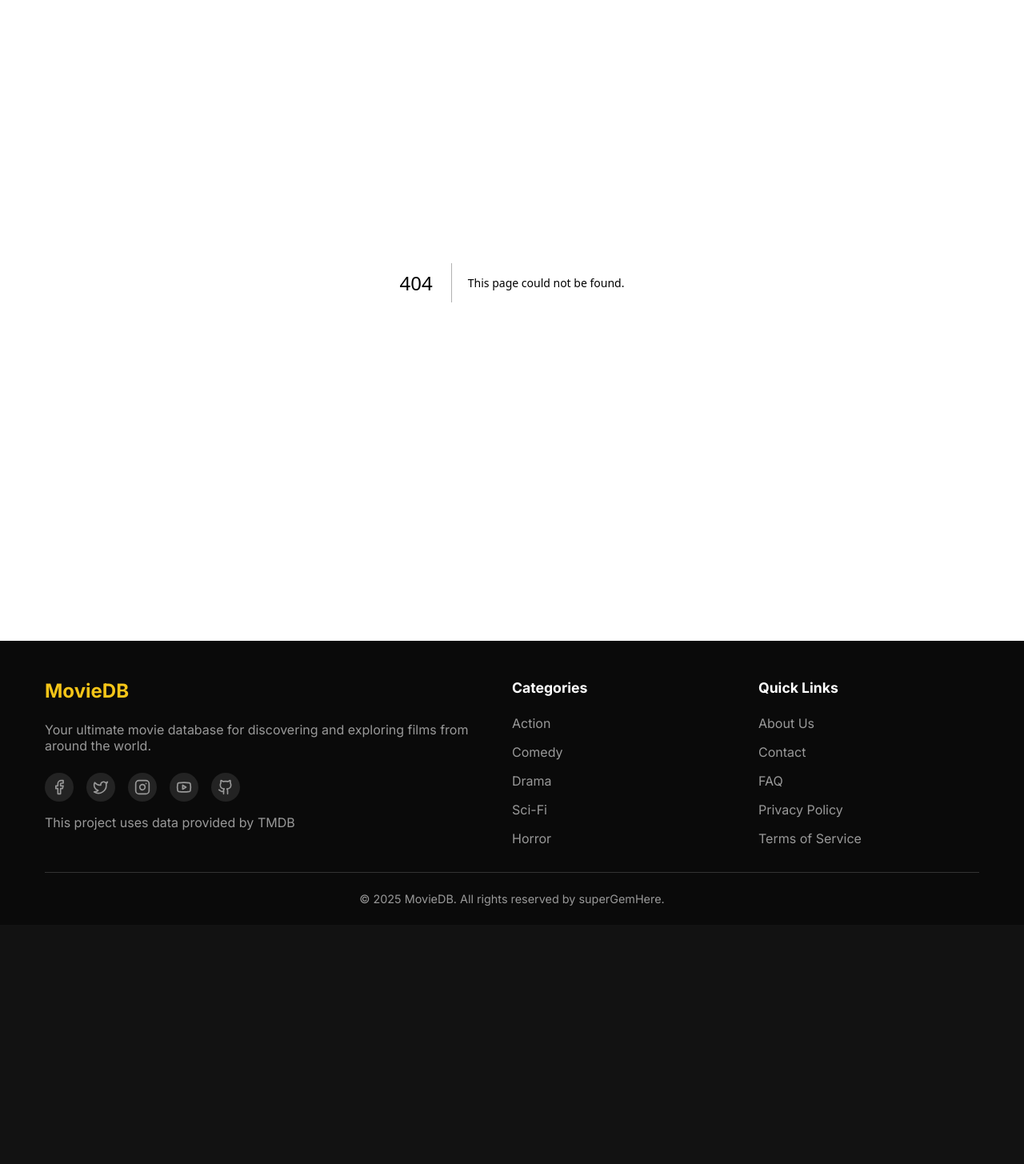
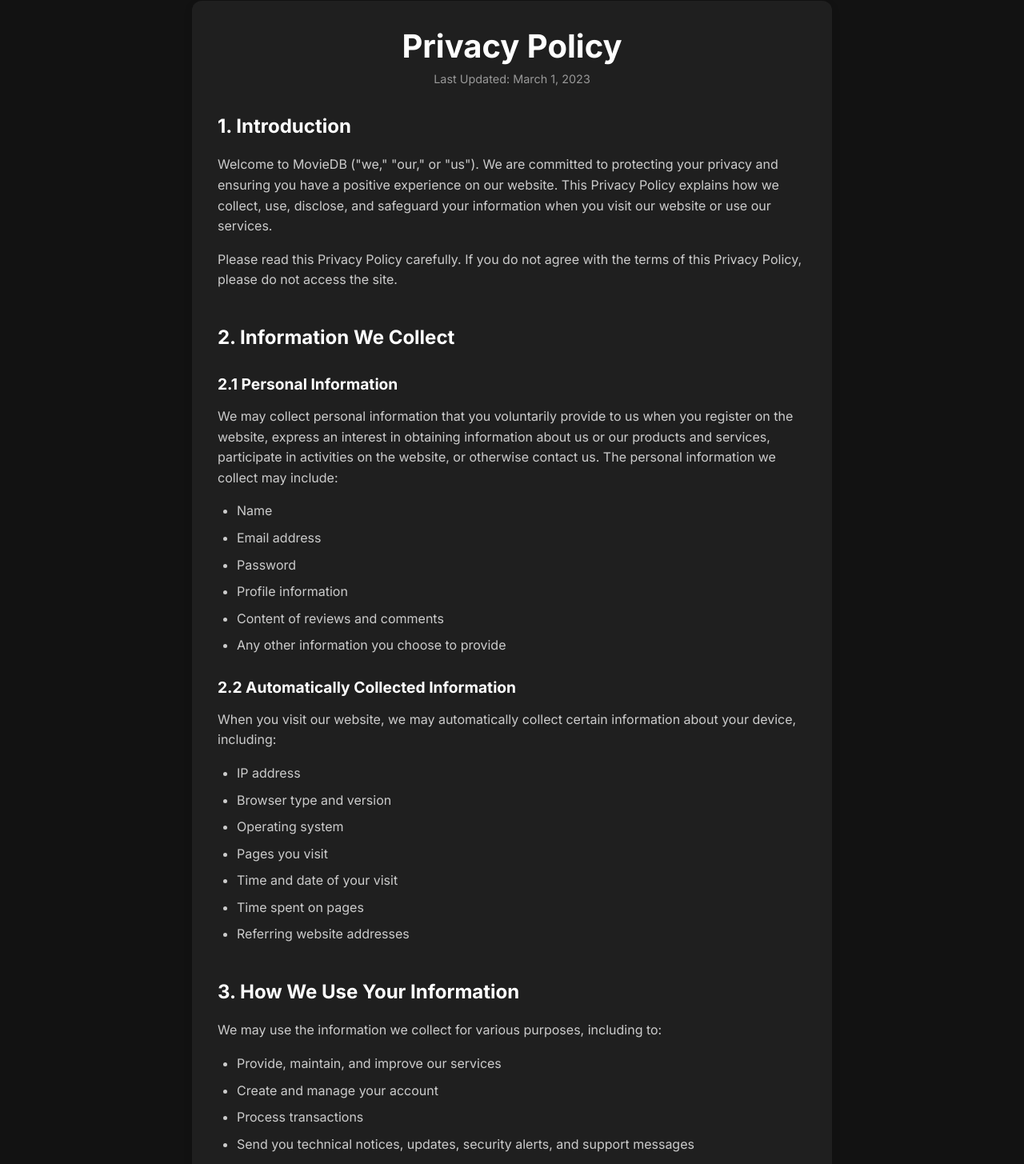
Before and after one commit to superGemHere/MovieDB, a Next.js app in the folder moviedb/: page /privacy in a window 1280 px wide. Before the commit this address had no page. Shown: the part 120-1575 px from the top of the page at 80% size. Before the commit the page ends 1276 px from the top, so only its background shows below. Built offline with nearby package versions, Linux system fonts and the light colour scheme.

Commit message:
feat: create privacy

```diff
--- /dev/null
+++ b/moviedb/app/privacy/page.module.css
@@ -0,0 +1,98 @@
+.main {
+   max-width: 1200px;
+   margin: 0 auto;
+   padding: 3rem 1rem;
+ }
+
+ .container {
+   max-width: 800px;
+   margin: 0 auto;
+   background-color: var(--card-bg);
+   border-radius: 12px;
+   padding: 2rem;
+   box-shadow: 0 4px 12px rgba(0, 0, 0, 0.1);
+ }
+
+ .title {
+   font-size: 2.5rem;
+   font-weight: 700;
+   margin-bottom: 0.5rem;
+   text-align: center;
+ }
+
+ .lastUpdated {
+   text-align: center;
+   color: #999;
+   margin-bottom: 2rem;
+   font-size: 0.9rem;
+ }
+
+ .content {
+   color: #ccc;
+   line-height: 1.6;
+ }
+
+ .section {
+   margin-bottom: 2.5rem;
+ }
+
+ .section h2 {
+   font-size: 1.5rem;
+   margin-bottom: 1rem;
+   color: white;
+ }
+
+ .section h3 {
+   font-size: 1.2rem;
+   margin: 1.5rem 0 0.75rem;
+   color: white;
+ }
+
+ .section p {
+   margin-bottom: 1rem;
+ }
+
+ .section ul {
+   margin-bottom: 1rem;
+   padding-left: 1.5rem;
+ }
+
+ .section li {
+   margin-bottom: 0.5rem;
+ }
+
+ .address {
+   font-style: normal;
+   margin-top: 1rem;
+   padding: 1rem;
+   background-color: rgba(255, 255, 255, 0.05);
+   border-radius: 6px;
+ }
+
+ .footer {
+   margin-top: 3rem;
+   padding-top: 1.5rem;
+   border-top: 1px solid rgba(255, 255, 255, 0.1);
+   display: flex;
+   justify-content: center;
+   gap: 2rem;
+ }
+
+ .link {
+   color: var(--primary);
+   text-decoration: none;
+ }
+
+ .link:hover {
+   text-decoration: underline;
+ }
+
+ @media (max-width: 768px) {
+   .container {
+     padding: 1.5rem;
+   }
+
+   .title {
+     font-size: 2rem;
+   }
+ }
--- /dev/null
+++ b/moviedb/app/privacy/page.tsx
@@ -0,0 +1,159 @@
+import Link from "next/link"
+import styles from "./page.module.css"
+
+export default function PrivacyPolicyPage() {
+  return (
+    <main className={styles.main}>
+      <div className={styles.container}>
+        <h1 className={styles.title}>Privacy Policy</h1>
+        <p className={styles.lastUpdated}>Last Updated: March 1, 2023</p>
+
+        <div className={styles.content}>
+          <section className={styles.section}>
+            <h2>1. Introduction</h2>
+            <p>
+              Welcome to MovieDB ("we," "our," or "us"). We are committed to protecting your privacy and ensuring you
+              have a positive experience on our website. This Privacy Policy explains how we collect, use, disclose, and
+              safeguard your information when you visit our website or use our services.
+            </p>
+            <p>
+              Please read this Privacy Policy carefully. If you do not agree with the terms of this Privacy Policy,
+              please do not access the site.
+            </p>
+          </section>
+
+          <section className={styles.section}>
+            <h2>2. Information We Collect</h2>
+            <h3>2.1 Personal Information</h3>
+            <p>
+              We may collect personal information that you voluntarily provide to us when you register on the website,
+              express an interest in obtaining information about us or our products and services, participate in
+              activities on the website, or otherwise contact us. The personal information we collect may include:
+            </p>
+            <ul>
+              <li>Name</li>
+              <li>Email address</li>
+              <li>Password</li>
+              <li>Profile information</li>
+              <li>Content of reviews and comments</li>
+              <li>Any other information you choose to provide</li>
+            </ul>
+
+            <h3>2.2 Automatically Collected Information</h3>
+            <p>
+              When you visit our website, we may automatically collect certain information about your device, including:
+            </p>
+            <ul>
+              <li>IP address</li>
+              <li>Browser type and version</li>
+              <li>Operating system</li>
+              <li>Pages you visit</li>
+              <li>Time and date of your visit</li>
+              <li>Time spent on pages</li>
+              <li>Referring website addresses</li>
+            </ul>
+          </section>
+
+          <section className={styles.section}>
+            <h2>3. How We Use Your Information</h2>
+            <p>We may use the information we collect for various purposes, including to:</p>
+            <ul>
+              <li>Provide, maintain, and improve our services</li>
+              <li>Create and manage your account</li>
+              <li>Process transactions</li>
+              <li>Send you technical notices, updates, security alerts, and support messages</li>
+              <li>Respond to your comments, questions, and requests</li>
+              <li>Personalize your experience</li>
+              <li>Monitor and analyze trends, usage, and activities</li>
+              <li>Detect, prevent, and address technical issues</li>
+              <li>Comply with legal obligations</li>
+            </ul>
+          </section>
+
+          <section className={styles.section}>
+            <h2>4. Sharing Your Information</h2>
+            <p>We may share your information in the following situations:</p>
+            <ul>
+              <li>
+                <strong>With Service Providers:</strong> We may share your information with third-party vendors, service
+                providers, contractors, or agents who perform services for us.
+              </li>
+              <li>
+                <strong>Business Transfers:</strong> We may share or transfer your information in connection with, or
+                during negotiations of, any merger, sale of company assets, financing, or acquisition of all or a
+                portion of our business to another company.
+              </li>
+              <li>
+                <strong>With Your Consent:</strong> We may disclose your personal information for any other purpose with
+                your consent.
+              </li>
+              <li>
+                <strong>Legal Requirements:</strong> We may disclose your information where we are legally required to
+                do so.
+              </li>
+            </ul>
+          </section>
+
+          <section className={styles.section}>
+            <h2>5. Your Privacy Rights</h2>
+            <p>Depending on your location, you may have certain rights regarding your personal information, such as:</p>
+            <ul>
+              <li>The right to access your personal information</li>
+              <li>The right to rectify inaccurate personal information</li>
+              <li>The right to request the deletion of your personal information</li>
+              <li>The right to restrict the processing of your personal information</li>
+              <li>The right to data portability</li>
+              <li>The right to object to the processing of your personal information</li>
+            </ul>
+            <p>
+              To exercise these rights, please contact us using the information provided in the "Contact Us" section
+              below.
+            </p>
+          </section>
+
+          <section className={styles.section}>
+            <h2>6. Data Security</h2>
+            <p>
+              We have implemented appropriate technical and organizational security measures designed to protect the
+              security of any personal information we process. However, please also remember that we cannot guarantee
+              that the internet itself is 100% secure.
+            </p>
+          </section>
+
+          <section className={styles.section}>
+            <h2>7. Changes to This Privacy Policy</h2>
+            <p>
+              We may update our Privacy Policy from time to time. We will notify you of any changes by posting the new
+              Privacy Policy on this page and updating the "Last Updated" date at the top of this Privacy Policy.
+            </p>
+          </section>
+
+          <section className={styles.section}>
+            <h2>8. Contact Us</h2>
+            <p>If you have questions or comments about this Privacy Policy, please contact us at:</p>
+            <address className={styles.address}>
+              MovieDB
+              <br />
+              123 Movie Street
+              <br />
+              Los Angeles, CA 90001
+              <br />
+              Email: privacy@moviedb.com
+              <br />
+              Phone: +1 (555) 123-4567
+            </address>
+          </section>
+        </div>
+
+        <div className={styles.footer}>
+          <Link href="/terms" className={styles.link}>
+            Terms of Service
+          </Link>
+          <Link href="/contact" className={styles.link}>
+            Contact Us
+          </Link>
+        </div>
+      </div>
+    </main>
+  )
+}
```
